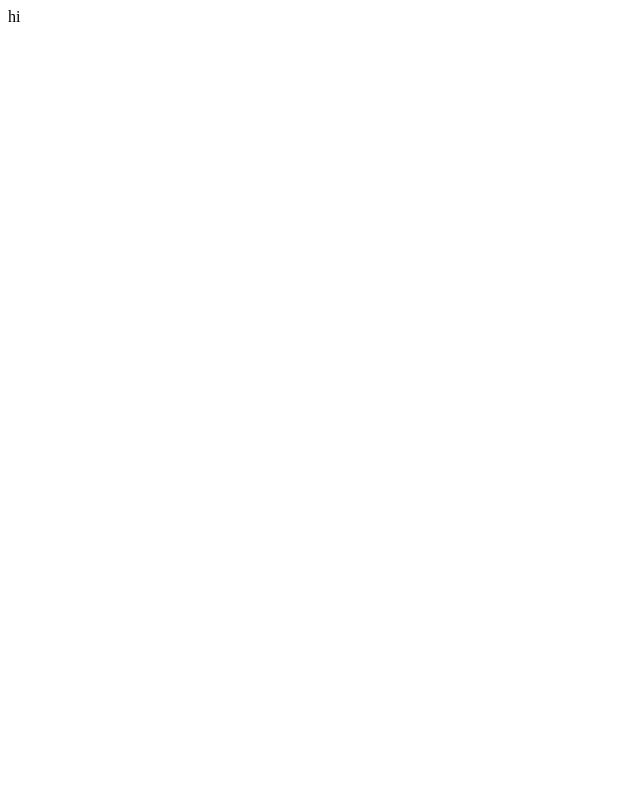
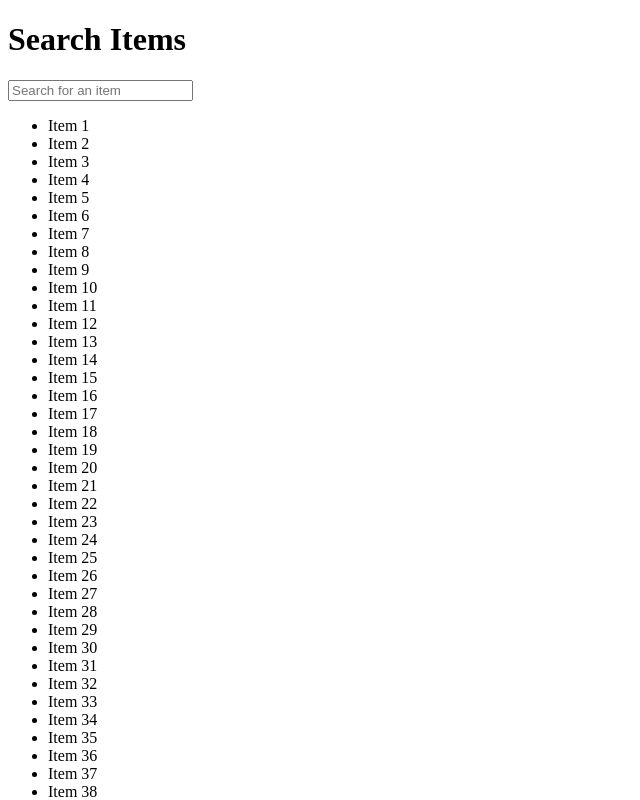
Before and after one commit to eashikanaznin/react_advanced, a React (Vite) app: page / in a window 1280 px wide. Shown: the top 800 px of the page, without its empty margins (0-640 px from the left). Built offline with nearby package versions, Linux system fonts and the light colour scheme.

Commit message:
LDP-215-use-transition

```diff
--- a/src/App.jsx
+++ b/src/App.jsx
@@ -1,10 +1,41 @@
-function App() {
+import React, { useState, useTransition, useMemo } from 'react';
+
+const App = () => {
+  const [searchTerm, setSearchTerm] = useState('');
+  const [isPending, startTransition] = useTransition();
+
+  // Generate a large list of items for demonstration purposes
+  const items = useMemo(() => Array.from({ length: 10000 }, (_, i) => `Item ${i + 1}`), []);
+
+  // Filter the items based on the search term
+  const filteredItems = useMemo(() => {
+    return items.filter(item => item.toLowerCase().includes(searchTerm.toLowerCase()));
+  }, [items, searchTerm]);
+
+  // Handle input change and start a transition for the search term update
+  const handleChange = (e) => {
+    // startTransition(() => {
+      setSearchTerm(e.target.value);
+    // });
+  };
 
   return (
-    <>
-      hi
-    </>
-  )
+    <div>
+      <h1>Search Items</h1>
+      <input
+        type="text"
+        value={searchTerm}
+        onChange={handleChange}
+        placeholder="Search for an item"
+      />
+      {isPending ? <p>Loading...</p> : null}
+      <ul>
+        {filteredItems.map((item, index) => (
+          <li key={index}>{item}</li>
+        ))}
+      </ul>
+    </div>
+  );
 }
 
-export default App
+export default App;
```
Also changed, not shown: 1 other file (tests, documents, lock files or other folders).
